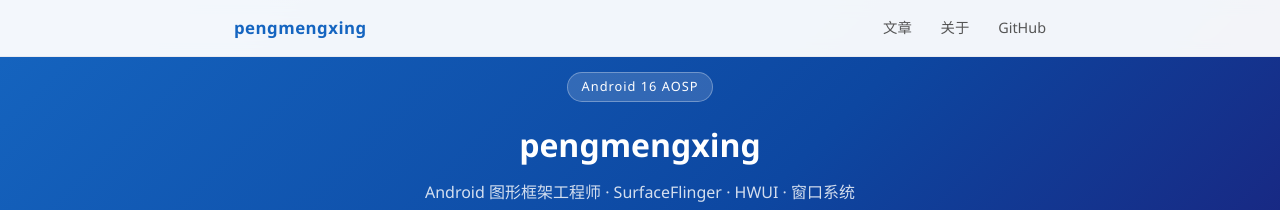
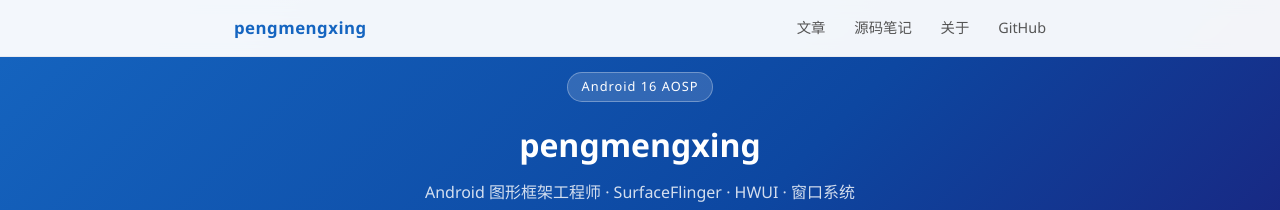
Before and after one commit to pengmengxing/pengmengxing.github.io, a Jekyll site: the page index.html, which Jekyll copies as it is, in a window 1280 px wide and 1400 px high. Shown: the top 210 px of the window. Built offline with Jekyll 4.4.1, drawn with Linux system fonts in a browser that asks for light colours; some of the changed text lies outside the part shown.

Commit message:
[site] Add android_learn_code entry: navbar link + private card on homepage

```diff
--- a/index.html
+++ b/index.html
@@ -214,6 +214,17 @@
             color: #777;
             line-height: 1.55;
         }
+        .post-card-private {
+            border-color: #c5cae9;
+            background: linear-gradient(135deg, #f8f9ff 0%, #fff 100%);
+        }
+        .post-card-private:hover {
+            box-shadow: 0 6px 24px rgba(21,101,192,0.15);
+        }
+        .post-tag-lock {
+            background: #e8eaf6;
+            color: #3949AB;
+        }
 
         /* ── 侧边栏 ── */
         .sidebar { position: sticky; top: 72px; }
@@ -298,6 +309,7 @@
         <a href="#" class="nav-logo">pengmengxing</a>
         <ul class="nav-links">
             <li><a href="#posts">文章</a></li>
+            <li><a href="/android_learn_code/">源码笔记</a></li>
             <li><a href="#about">关于</a></li>
             <li><a href="https://github.com/pengmengxing" target="_blank" rel="noopener">GitHub</a></li>
         </ul>
@@ -307,6 +319,7 @@
     </div>
     <div class="mobile-menu" id="mobileMenu">
         <a href="#posts">文章</a>
+        <a href="/android_learn_code/">源码笔记</a>
         <a href="#about">关于</a>
         <a href="https://github.com/pengmengxing" target="_blank" rel="noopener">GitHub</a>
     </div>
@@ -383,6 +396,14 @@
             <div class="post-title">Activity 启动流程</div>
             <div class="post-desc">深入追踪 startActivity() 到 onResume() 的完整源码路径，覆盖 AMS 调度、进程创建与 Window 附着全流程。</div>
         </a>
+
+        <a href="/android_learn_code/" class="post-card post-card-private">
+            <div class="post-meta">
+                <span class="post-tag post-tag-lock">🔒 私有</span>
+            </div>
+            <div class="post-title">Android 源码学习笔记（18 篇）</div>
+            <div class="post-desc">涵盖 Binder · SurfaceFlinger · BufferQueue · Choreographer · Handler · Zygote 等核心机制的深度源码分析，需密码访问。</div>
+        </a>
     </section>
 
     <!-- 侧边栏 -->
```
